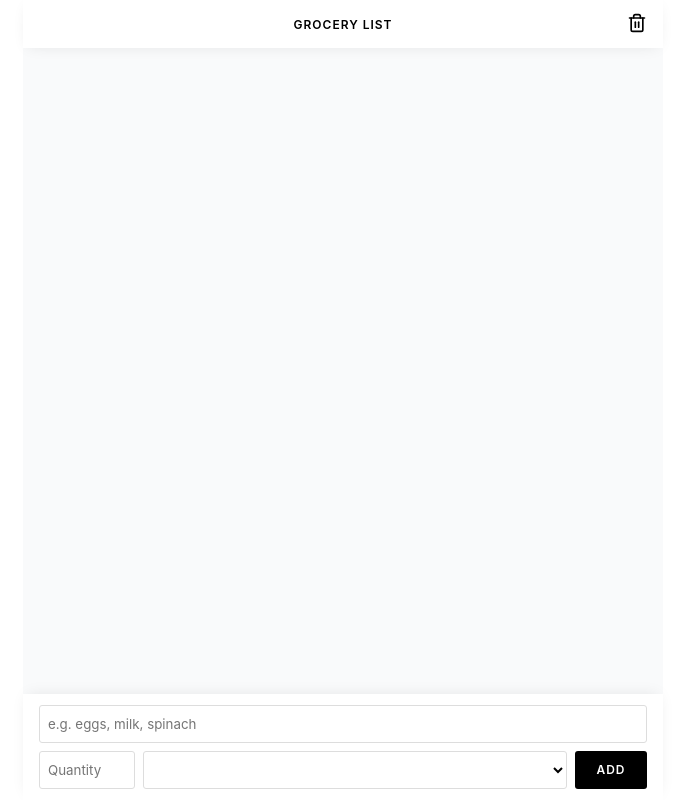
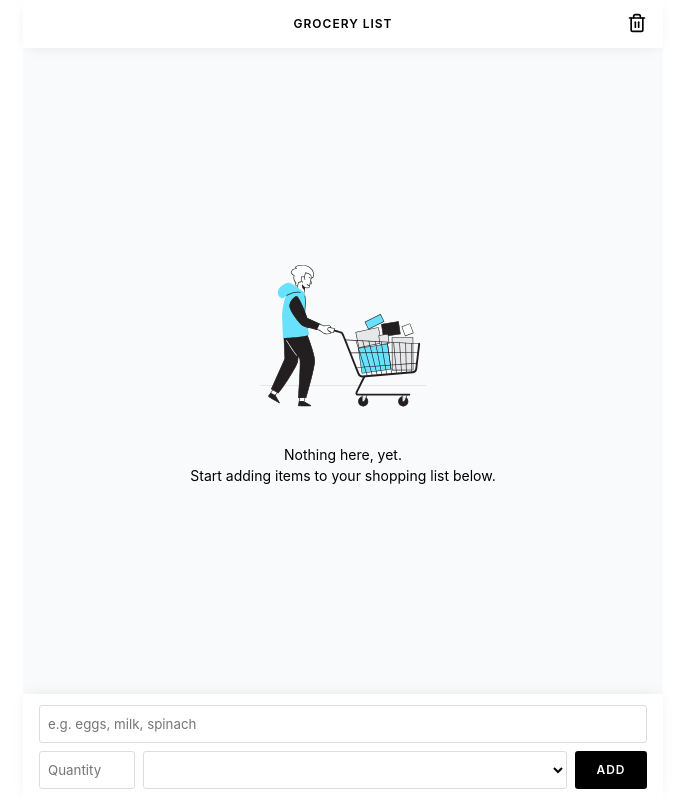
Before and after one commit to andreasremdt/grocerly, a React (Create React App) app: page / in a window 1280 px wide. Shown: the whole page, without its empty margins (297-982 px from the left). Built offline with nearby package versions, Linux system fonts and the light colour scheme.

Commit message:
feat: add empty state

```diff
--- a/src/components/Item.module.css
+++ b/src/components/Item.module.css
@@ -2,7 +2,6 @@
   display: flex;
   align-items: center;
   padding: 0.5rem 0;
-  font-size: 14px;
 }
 
 .wrapper:not(:last-child) {
--- a/src/components/List.module.css
+++ b/src/components/List.module.css
@@ -8,3 +8,12 @@
   padding: unset;
   list-style: none;
 }
+
+.empty {
+  text-align: center;
+  height: 100%;
+  display: flex;
+  flex-direction: column;
+  align-items: center;
+  justify-content: center;
+}
--- a/src/components/List.tsx
+++ b/src/components/List.tsx
@@ -11,11 +11,22 @@ type ListProps = {
 function List({ groceries, onDelete, onToggle }: ListProps) {
   return (
     <main className={styles.wrapper}>
-      <ul className={styles.list}>
-        {groceries.map((item) => (
-          <Item key={item.id} onDelete={onDelete} onToggle={onToggle} item={item} />
-        ))}
-      </ul>
+      {groceries.length ? (
+        <ul className={styles.list}>
+          {groceries.map((item) => (
+            <Item key={item.id} onDelete={onDelete} onToggle={onToggle} item={item} />
+          ))}
+        </ul>
+      ) : (
+        <div className={styles.empty}>
+          <img src="/shopping-cart.svg" width="250" alt="" />
+          <p>
+            Nothing here, yet.
+            <br />
+            Start adding items to your shopping list below.
+          </p>
+        </div>
+      )}
     </main>
   );
 }
--- a/src/index.css
+++ b/src/index.css
@@ -10,6 +10,8 @@ html {
 
 body {
   margin: unset;
+  font-size: 14px;
+  line-height: 1.5;
   font-family: -apple-system, BlinkMacSystemFont, "Segoe UI", "Roboto", "Oxygen", "Ubuntu",
     "Cantarell", "Fira Sans", "Droid Sans", "Helvetica Neue", sans-serif;
   -webkit-font-smoothing: antialiased;
```
Also changed, not shown: public/shopping-cart.svg (added).
